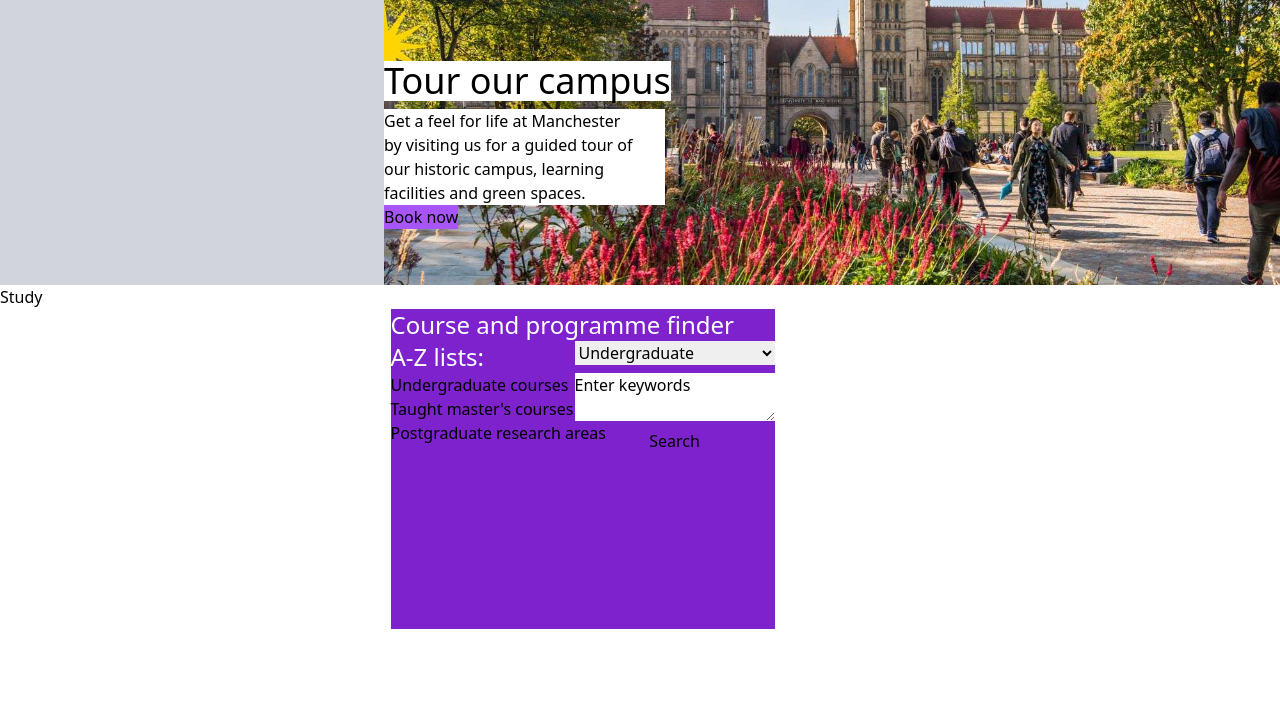
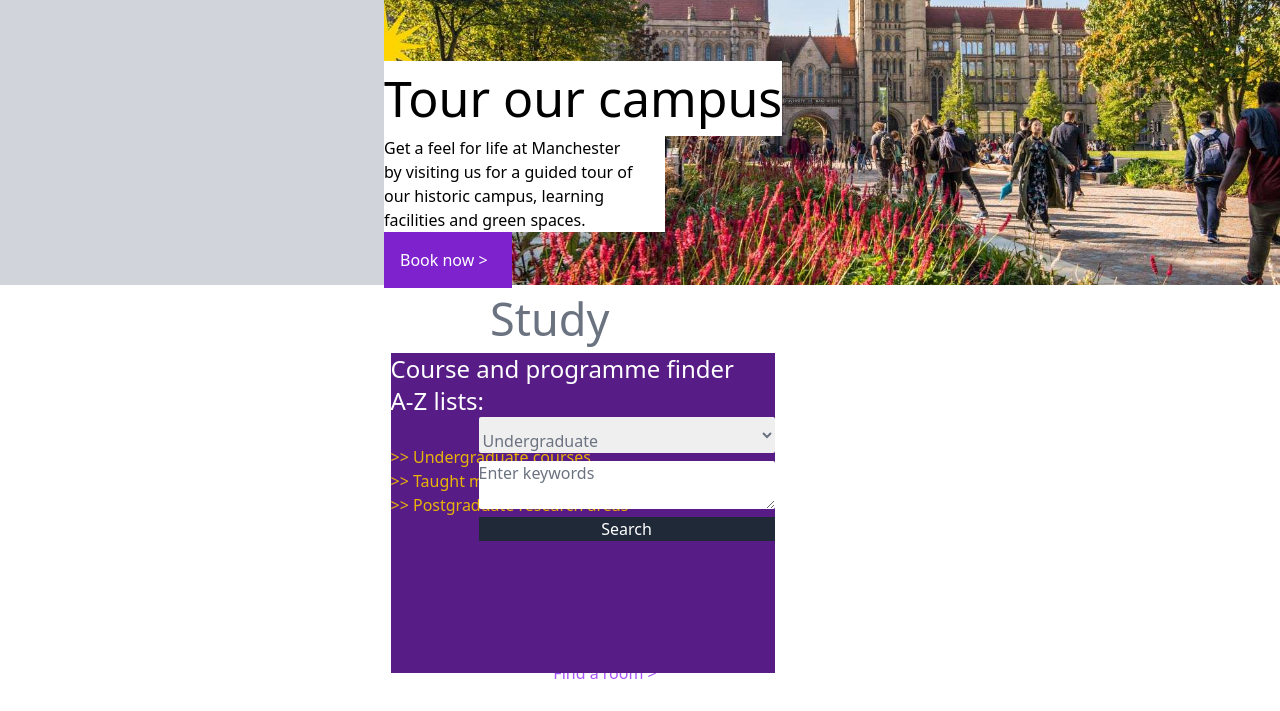
Before and after one commit to adeline333/manchester_uni_cloning1, a website: page index.html in a window 1280 px wide. Shown: the part 89-800 px from the top of the page. Drawn offline with nearby package versions, Linux system fonts and the light colour scheme.

Commit message:
Update index.html
working on the second section

```diff
--- a/index.html
+++ b/index.html
@@ -55,12 +55,12 @@
     <div class=" ml-96 relative">
      <img src="./Images/adeline.jpg" alt="" class="">
 
-      <p class="absolute  bg-white bg-transparent text-black  top-16 font-thin text-4xl ">Tour our campus</p>
+      <p class="absolute  bg-white bg-transparent text-black  top-16 font-thin text-[50px] ">Tour our campus</p>
 
-      <p class="absolute bg-transparent bg-white text-black top-28 pr-8  ">Get a feel for life at Manchester <br> by visiting us for a guided tour of <br> our historic campus, learning <br> facilities and green spaces.</p>
+      <p class="absolute bg-transparent bg-white text-black top-[139px] pr-8   ">Get a feel for life at Manchester <br> by visiting us for a guided tour of <br> our historic campus, learning <br> facilities and green spaces.</p>
 
 
-      <a href="###" class=" absolute bg-purple-500 top-52">Book now</a>
+      <a href="###" class=" absolute bg-purple-700 top-[235px] pr-6 pl-4 pt-4 pb-4 text-center text-white">Book now > </a>
 
     </div>
 
@@ -77,26 +77,26 @@
 <div>
 
     <div>
-      <p>Study</p>
+      <p class="font-thin text-gray-500  ml-[490px] text-[45px] text-">Study</p>
     </div>
 
 
 
     <div class="grid grid-cols-2 gap-0 place-items-center">
 
-      <div class="bg-purple-700 w-3/5 -mr-[525px] h-80 relative " >
+      <div class="bg-purple-900 w-3/5 -mr-[525px] h-80 relative " >
         <p class=" text-white font-thin text-2xl">Course and programme finder</p>
-                <div class="absolute">
-                  <p class=" text-white font-thin text-2xl  ">A-Z lists:</p>
-                  <p clas=" text-yellow-300">Undergraduate courses</p>
-                  <p class=""> Taught master's courses</p>
-                  <p class=""> Postgraduate research areas</p>
+        <p class=" text-white font-thin text-2xl  ">A-Z lists:</p>
+                <div class="absolute pt-7">
+                  <p class="text-yellow-500"> >> Undergraduate courses</p>
+                  <p class="text-yellow-500"> >> Taught master's courses</p>
+                  <p class="text-yellow-500"> >> Postgraduate research areas</p>
                 </div>
 
 
                       <div class=" grid grid-rows-1 gap-2 absolute right-0">
-                <select name="" id="" class="">
-                      <option value="">Undergraduate</option>
+                <select name="" id="" class="text-gray-500 rounded-sm pt-3 pr-[105px]">
+                      <option value="" class=" rounded-xl pt2 pb-2 text-gray-500">Undergraduate</option>
                       <option value="">Taught master's</option>
                       <option value="">Postgraduate research</option>
 
@@ -104,8 +104,8 @@
 
 
 
-                <textarea name="" id="">Enter keywords</textarea>
-                <button>Search</button>
+                <textarea name="" id="" class=" rounded-sm text-gray-500 -pb-5">Enter keywords</textarea>
+                <button class="bg-gray-800 text-white font-thin">Search</button>
 
                 </div>
 
@@ -117,9 +117,10 @@
 
 
       <div class="bg-gray-300 w-2/6 -ml-[600px] h-80">
-            <h2> Your home at Manhester</h2>
-            <p> Applications for student accomodation are now open for you to secure your place.</p>
-            <a href="" class=" text-purple-400">Find a room ></a>
+            <h2 class=" text-3xl font-thin"> Your home at Manchester</h2>
+            <p class=" mt-5 text-2xl font-thin"> Applications for student accomodation are now open for you to secure your place.</p>
+            <br>
+            <a href="" class=" text-purple-500 font-thin mt-10">Find a room ></a>
       </div>
 
     </div>
```
